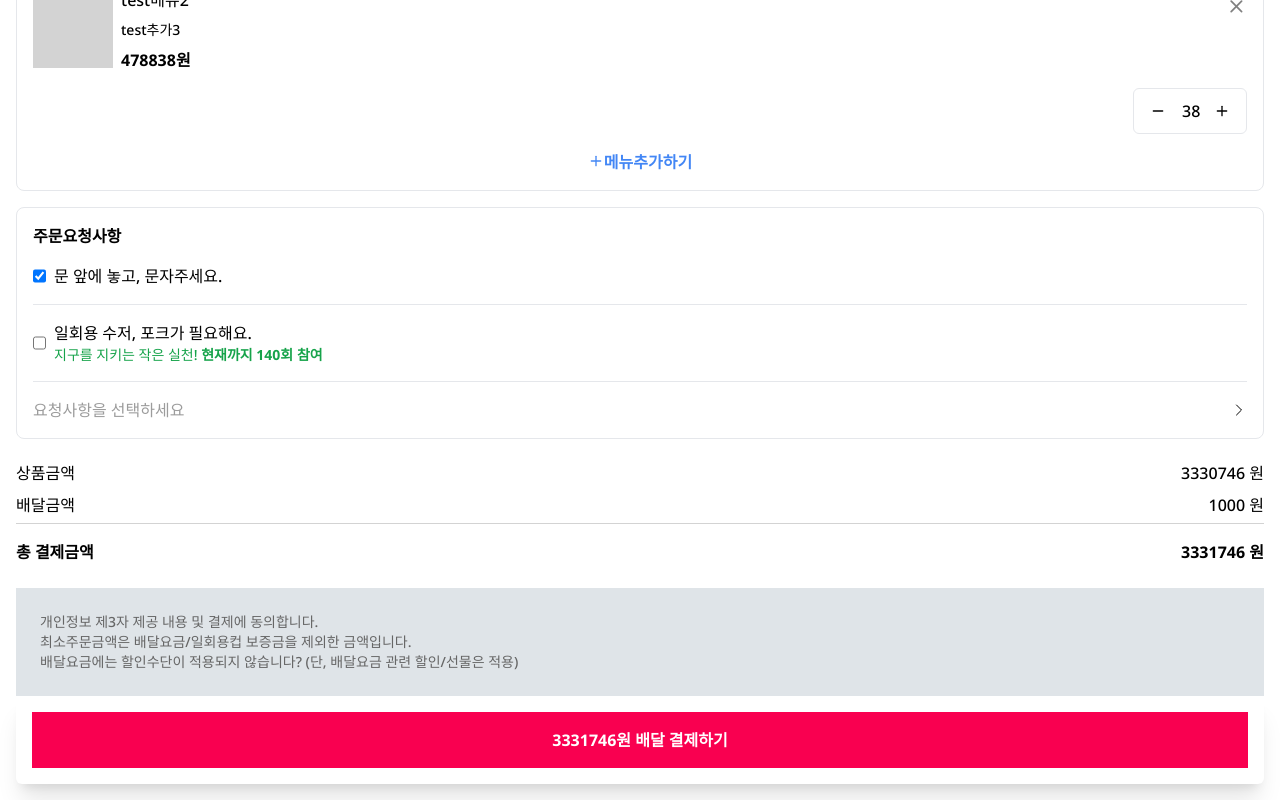
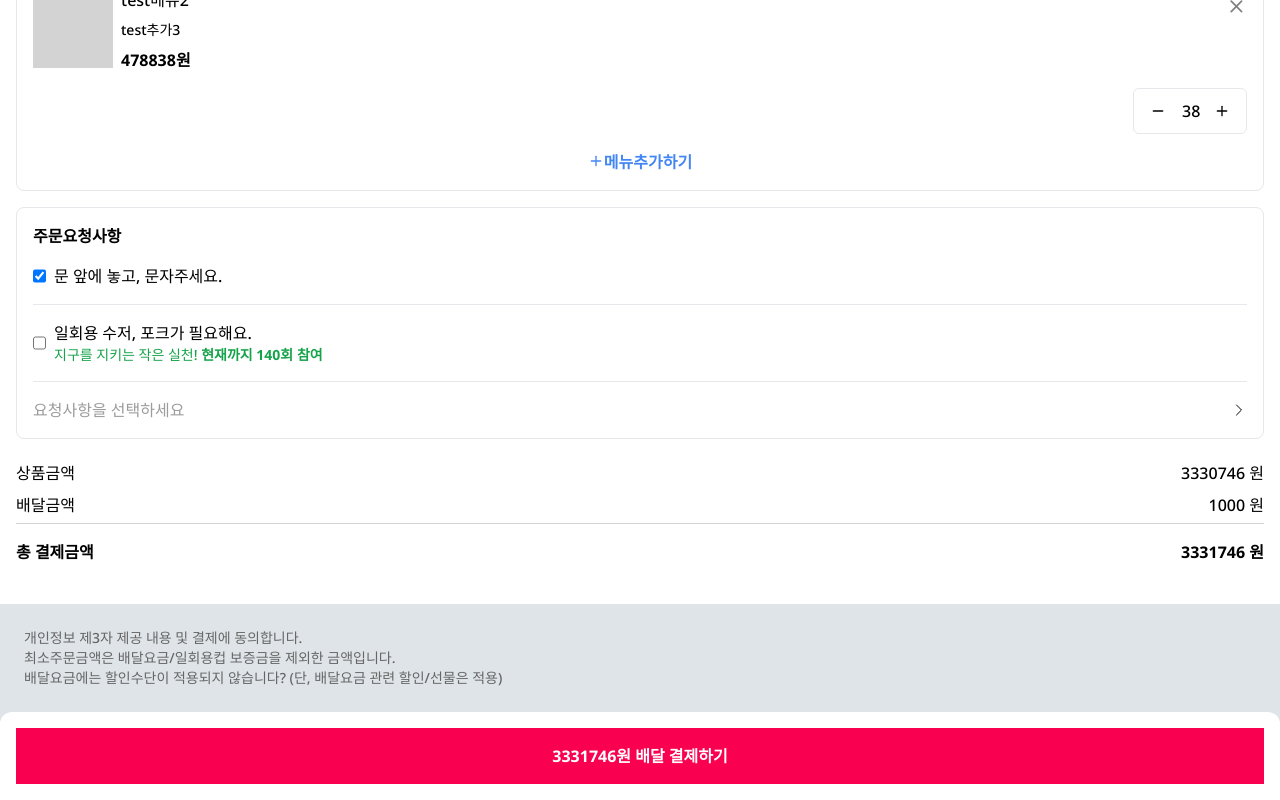
Before and after one commit to tlsrl6427/yogiyo-front, a Next.js app: page /order in a window 1280 px wide. Shown: the part 377-1177 px from the top of the page. Built offline with nearby package versions, Linux system fonts and the light colour scheme.

Commit message:
[feat] 주문 api 연결, order type의 addressㅇ에서 zipcode property 삭제

```diff
--- a/app/order/page.tsx
+++ b/app/order/page.tsx
@@ -52,7 +52,8 @@ const OrderPage = () => {
   }, []);
 
   const handleGetOrder = () => {
-    postOrder(bill);
+    console.log(bill);
+    //postOrder(bill);
   };
 
   const handleCheckboxChange = (e: React.ChangeEvent<HTMLInputElement>) => {
@@ -78,6 +79,7 @@ const OrderPage = () => {
   const [mintime, maxtime] = [0, 10];
 
   return (
+    <>
       <div className="p-4">
         <div className="flex flex-row text-sm pt-2 pb-2 border-b-2 border-grey1">
           <span className="pr-1 font-semibold">가게배달</span>
@@ -99,15 +101,20 @@ const OrderPage = () => {
             />
           </div>
         )}
+      </div>
+      <div className=' bg-grey8'>
         <div className="p-6 text-sm bg-grey8 text-grey5 mt-2">
           <p>개인정보 제3자 제공 내용 및 결제에 동의합니다.</p>
           <p>최소주문금액은 배달요금/일회용컵 보증금을 제외한 금액입니다.</p>
           <p>배달요금에는 할인수단이 적용되지 않습니다? (단, 배달요금 관련 할인/선물은 적용)</p>
         </div>
-      <div className='p-4 bg-white rounded-md shadow-xl'>
-        <div className='p-4 bg-pink1 text-white font-bold text-center'>{`${prices.priceFoodAndDelivery}원 배달 결제하기`}</div>
+        <div className='p-4 bg-white rounded-t-xl shadow-xl'>
+          <div className='p-4 bg-pink1 text-white font-bold text-center' onClick={handleGetOrder}>
+            {`${prices.priceFoodAndDelivery}원 배달 결제하기`}
           </div>
         </div>
+      </div>
+    </>
   );
 };
 
--- a/recoil/order.ts
+++ b/recoil/order.ts
@@ -6,7 +6,6 @@ export const orderAtom = atom<Order>({
   default: {
     shopId: 1,
     address: {
-      zipcode: '31111',
       street: '아주 다니기 어려운 길',
       detail: '오른쪽 집',
     },
@@ -46,7 +45,6 @@ export const orderAtom = atom<Order>({
     orderType: 'DELIVERAY',
     paymentType: 'CARD',
     totalPrice: 0,
-    deliveryTime: 10,
     deliveryPrice: 1000,
     totalPaymentPrice: 321000,
     code: '1171010200',
--- a/types/types.ts
+++ b/types/types.ts
@@ -174,7 +174,6 @@ export interface Order {
   shopId: number;
   shopName?: string;
   address: {
-    zipcode: string; //ex "14582",
     street: string; //ex "다산로 4길 57",
     detail: string; //ex "장미아파트 8동"
   };
```
Lines whose indentation alone changed are shown as unchanged.
